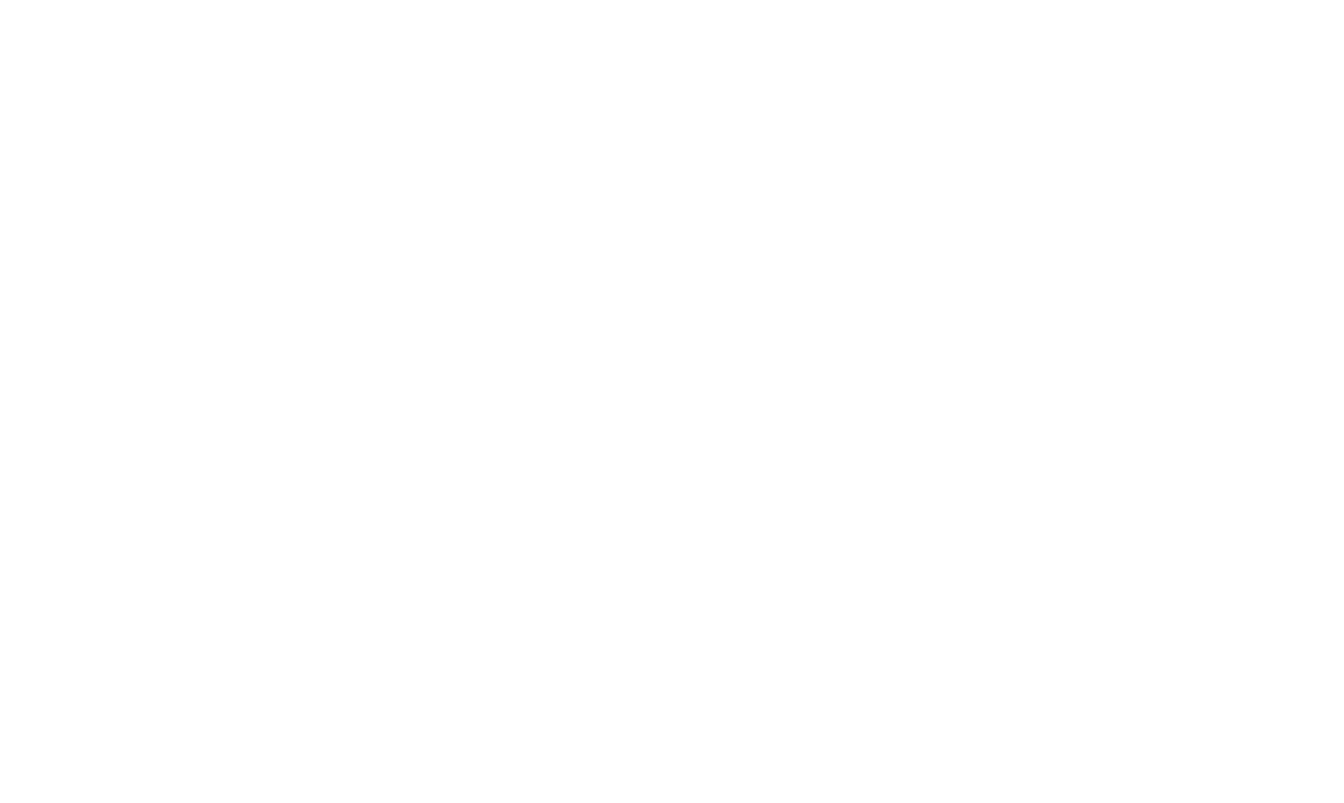
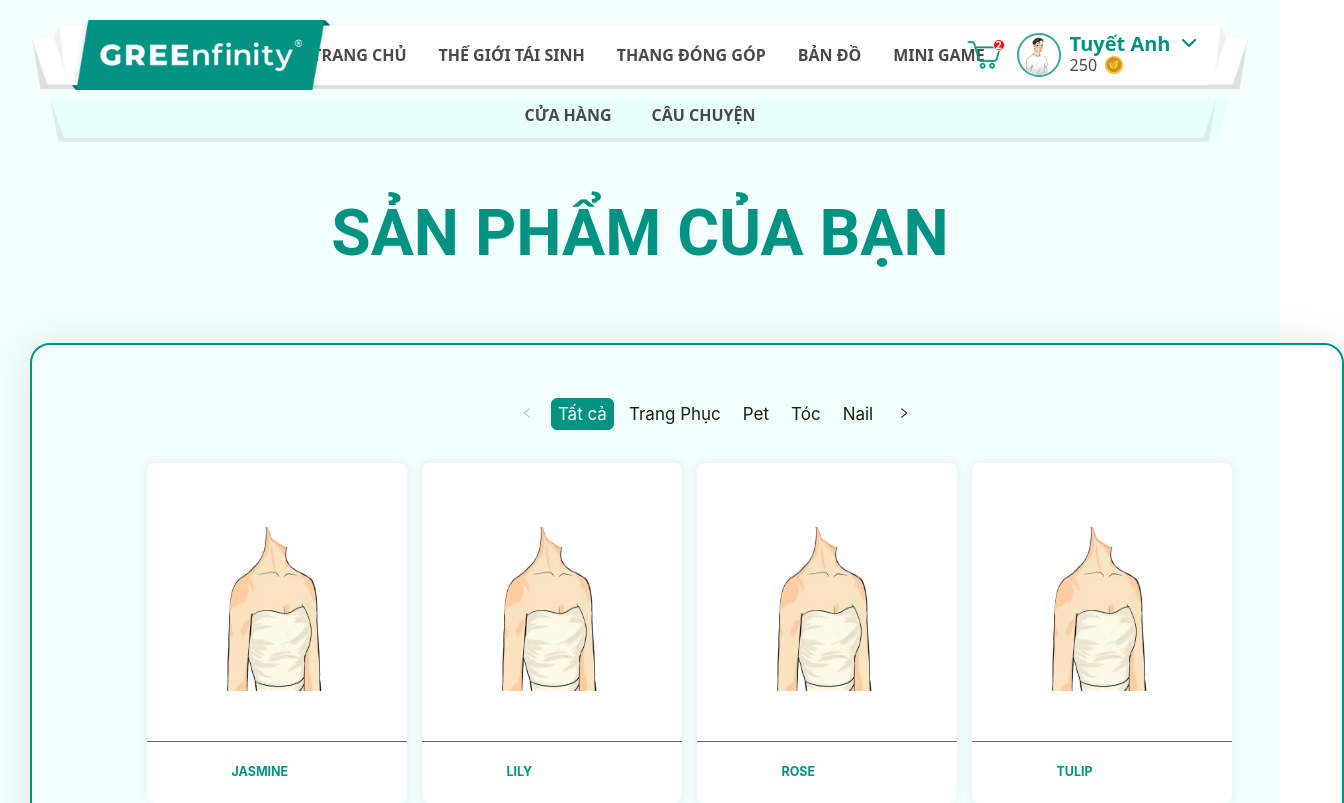
Before and after one commit to datnguyex/Greenfinity_FrontEnd, a React (Create React App) app: page /vat-pham in a window 1280 px wide. Before the commit this address had no page. Shown: the top 803 px of the page, 1344 px wide, since content can reach past the window. Built offline with nearby package versions, Linux system fonts and the light colour scheme.

Commit message:
compltete item-interface

```diff
--- a/src/App.tsx
+++ b/src/App.tsx
@@ -10,6 +10,7 @@
 import ContributeRanking from './Page/ContributeRanking/ContributeRanking';
 import Profile from './Page/Profile/Profile';
 import UpdateProfile from './Page/UpdateProfile/UpdateProfile';
+import Item from './Page/Item/Item';
 
 export default function App() {
     return (
@@ -25,6 +26,7 @@
                 <Route path="/thang-dong-gop" element={<ContributeRanking />} />
                 <Route path="/trang-ca-nhan" element={<Profile />} />
                 <Route path="/sua-trang-ca-nhan" element={<UpdateProfile />} />
+                <Route path="/vat-pham" element={<Item />} />
             </Routes>
         </Router>
     );
--- a/src/Images/index.tsx
+++ b/src/Images/index.tsx
@@ -46,3 +46,4 @@
 export { default as AvatarWoman3 } from './Items/avatarWoman3.webp';
 export { default as AvatarWoman4 } from './Items/avatarWoman4.webp';
 export { default as AvatarWoman1 } from './Items/avatarWoman1.webp';
+export { default as MyItem } from './Items/myproduct.png';
--- /dev/null
+++ b/src/Page/Item/Item.css
@@ -0,0 +1,35 @@
+.ant-paginate-category .ant-pagination-item {
+    margin-inline-end: 2rem;
+    display: inline-block;
+    min-width: 32px;
+    height: 32px;
+    margin-inline-end: 8px;
+    font-family: inherit;
+    line-height: 30px;
+    text-align: center;
+    vertical-align: middle;
+    list-style: none;
+    background-color: transparent;
+    outline: 0;
+    cursor: pointer;
+    user-select: none;
+    a {
+        color: #13250e;
+        font-size: 17px;
+        font-weight: 400;
+    }
+}
+.ant-paginate-category .ant-pagination-item-active {
+    background-color: #009383;
+    border-color: #009383;
+    a {
+        color: #ffff !important;
+    }
+}
+.ant-paginate-category .ant-pagination-item:hover {
+    background-color: #009383 !important;
+    border-color: #009383 !important;
+    a {
+        color: #ffff !important;
+    }
+}
--- /dev/null
+++ b/src/Page/Item/Item.tsx
@@ -0,0 +1,100 @@
+import Header from '~/component/Layout/Header/Header';
+import Footer from '~/component/Layout/Footer/Footer';
+import { Pagination } from 'antd';
+import './Item.css';
+import { leafHomeLeft, leafHomeRight, MyItem } from '~/Images';
+function Item() {
+    const data = [
+        { name: 'Jasmine', imageSrc: MyItem },
+        { name: 'Lily', imageSrc: MyItem },
+        { name: 'Rose', imageSrc: MyItem },
+        { name: 'Tulip', imageSrc: MyItem },
+        { name: 'Tulip', imageSrc: MyItem },
+        { name: 'Tulip', imageSrc: MyItem },
+        { name: 'Tulip', imageSrc: MyItem },
+        { name: 'Tulip', imageSrc: MyItem },
+        { name: 'Tulip', imageSrc: MyItem },
+        { name: 'Tulip', imageSrc: MyItem },
+        { name: 'Tulip', imageSrc: MyItem },
+        { name: 'Tulip', imageSrc: MyItem },
+    ];
+    const CategoryList = ['Tất cả', 'Trang Phục', 'Pet', 'Tóc', 'Nail', 'Mi'];
+    const handlePageChange = (page: any) => {
+        console.log(`Current page: ${page}`);
+    };
+    return (
+        <>
+            <Header />
+            <div>
+                <div
+                    className="bg-[#f2fffd] py-[56px] bg-no-repeat bg-[position:0_100%] bg-[size:10%_auto]"
+                    style={{
+                        backgroundImage: `url(${leafHomeLeft}), url(${leafHomeRight})`,
+                        backgroundPosition: '0 100%, 100% 100%',
+                        backgroundSize: '10% auto, 10% auto',
+                    }}
+                >
+                    <div className="my-[140px]">
+                        <div className="px-[30px] mx-auto max-w-[132.7rem] w-[100%] ">
+                            {/* //item */}
+                            <div className="text-center text-[#009383] text-[64px] font-bold font-['Roboto'] uppercase leading-[76.80px]">
+                                Sản phẩm của bạn
+                            </div>
+                            {/* //item */}
+                            <div className="w-[1314px] mt-[70px] h-[1272px] relative rounded-[20px] shadow-[0px_2px_40px_0px_rgba(0,0,0,0.10)] border-2 border-[#009383] overflow-hidden">
+                                <div className="w-[1006px] h-[70px] left-[154px] top-[24px] absolute justify-center items-center gap-3 inline-flex">
+                                    <div className="w-[45.60px] h-[45.60px] relative origin-top-left rotate-90" />
+
+                                    <Pagination
+                                        defaultCurrent={1}
+                                        total={50}
+                                        className="flex mt-[20px] justify-center ant-paginate-category"
+                                        itemRender={(current, type, originalElement) => {
+                                            if (type === 'page') {
+                                                // Repeat custom names when there are more pages than names
+                                                const customName = CategoryList[(current - 1) % CategoryList.length];
+                                                return <a>{customName}</a>;
+                                            }
+                                            return originalElement;
+                                        }}
+                                        onChange={handlePageChange}
+                                    />
+                                </div>
+                                <div className="w-[1136px] left-[89px] top-[118px] absolute justify-center items-center gap-6 inline-flex flex-wrap">
+                                    {data.map((item, index) => (
+                                        <div
+                                            key={index}
+                                            className="w-[260px] h-[340px] relative bg-white rounded-xl shadow-[0px_0px_10.325122833251953px_0px_rgba(8,15,52,0.08)] overflow-hidden"
+                                        >
+                                            <div className="w-[260px] h-[279px] pl-[66px] pr-[66.23px] pt-[46px] pb-[45.21px] left-0 top-0 absolute border-b border-[#009383] flex-col justify-center items-center inline-flex overflow-hidden">
+                                                <div className="self-stretch grow shrink basis-0 pt-[17.22px] pb-[5.04px] flex-col justify-end items-center inline-flex">
+                                                    <img
+                                                        className="w-[209.32px] h-[165.52px]"
+                                                        src={item.imageSrc}
+                                                        alt={item.name}
+                                                    />
+                                                </div>
+                                            </div>
+                                            <div className="left-[76px] top-[237px] absolute" />
+                                            <div className="left-[85px] top-[300px] absolute text-center text-[#009383] text-xl font-bold font-['Inter'] uppercase leading-normal">
+                                                {item.name}
+                                            </div>
+                                        </div>
+                                    ))}
+                                    {/* //item */}
+                                    <Pagination
+                                        defaultCurrent={1}
+                                        total={30}
+                                        className="flex mt-[20px] justify-center ant-paginate-contribute"
+                                    />
+                                </div>
+                            </div>
+                        </div>
+                    </div>
+                </div>
+            </div>
+        </>
+    );
+}
+
+export default Item;
```
Also changed, not shown: src/Images/Items/myproduct.png (added).
